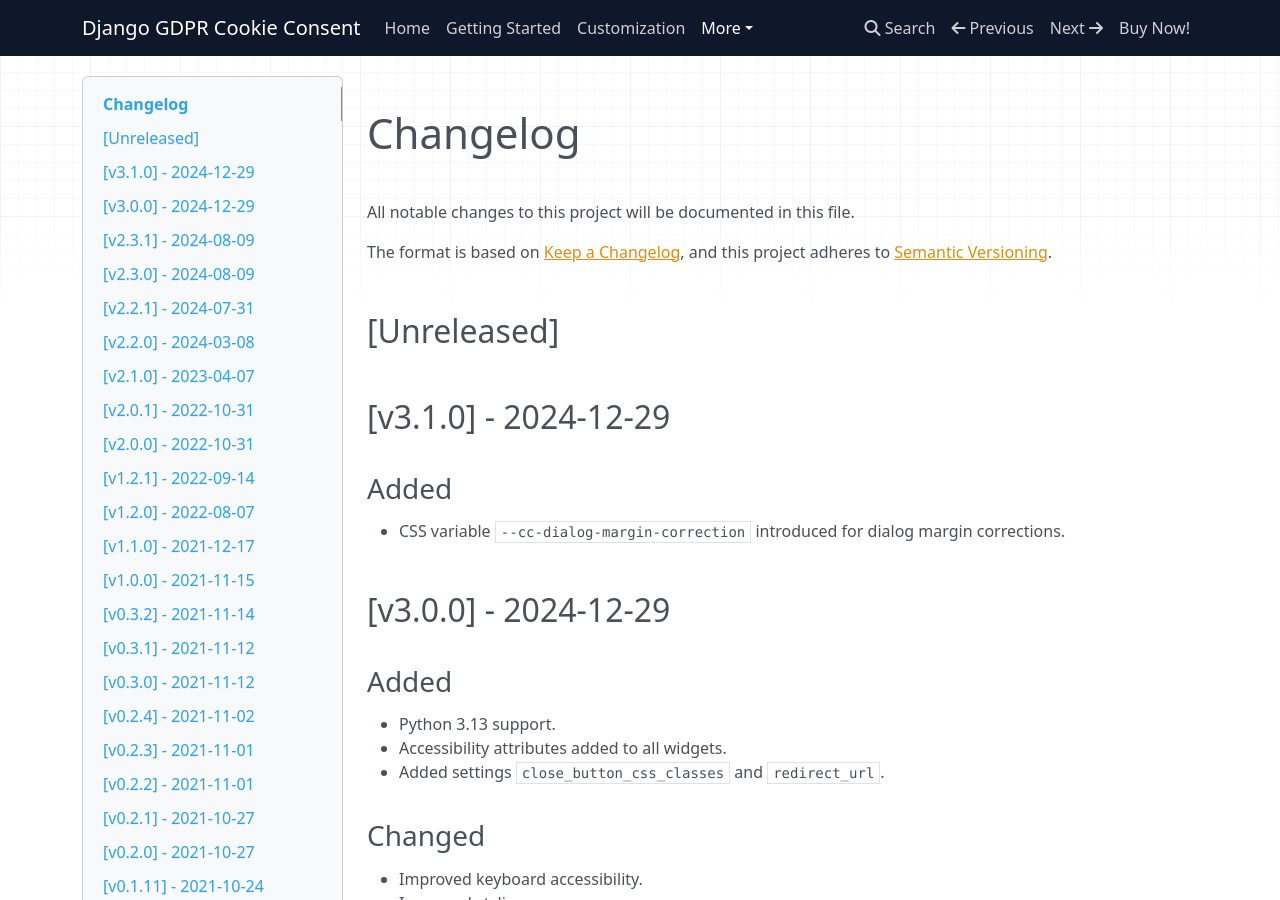
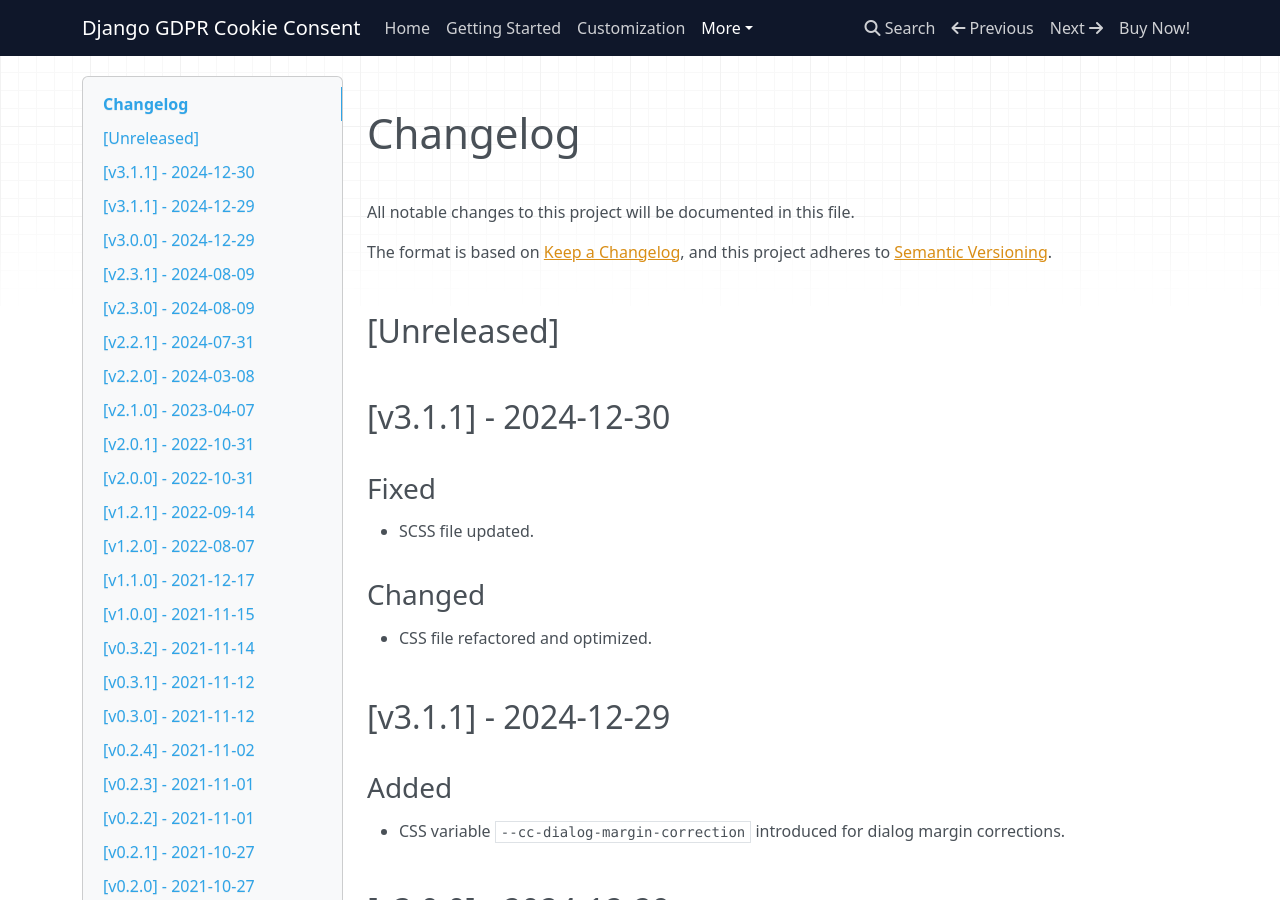
Before and after one commit to websightful/django-gdpr-cookie-consent-docs, an MkDocs documentation site: the page built from src/changelog.md, in a window 1280 px wide and 900 px high. Built offline with MkDocs 1.6.1, drawn with Linux system fonts in a browser that asks for light colours; nearby versions of some CDN libraries.

Commit message:
✨ v3.1.1

````diff
--- a/docs/getting-started/index.html
+++ b/docs/getting-started/index.html
@@ -123,13 +123,13 @@
 <p>Create a directory <code>private_wheels/</code> in your project's repository and add the wheel file of the app there.</p>
 <p>Link to this file in your <code>requirements.txt</code>:</p>
 <pre><code>Django==5.0
-file:./private_wheels/django_gdpr_cookie_consent-3.1.0-py2.py3-none-any.whl
+file:./private_wheels/django_gdpr_cookie_consent-3.1.1-py2.py3-none-any.whl
 </code></pre>
 <p>Install the pip requirements from the <code>requirements.txt</code> file into your project's virtual environment:</p>
 <pre><code class="language-shell">(venv)$ pip install -r requirements.txt
 </code></pre>
 <p>Alternatively to start quickly, install the wheel file into your Django project's virtual environment right from the shell:</p>
-<pre><code class="language-shell">(venv)$ pip install /path/to/django_gdpr_cookie_consent-3.1.0-py2.py3-none-any.whl
+<pre><code class="language-shell">(venv)$ pip install /path/to/django_gdpr_cookie_consent-3.1.1-py2.py3-none-any.whl
 </code></pre>
 <h3 id="2-add-the-app-to-installed_apps-of-your-project-settings">2. Add the app to INSTALLED_APPS of your project settings</h3>
 <pre><code class="language-python">INSTALLED_APPS = [
--- a/docs/index.html
+++ b/docs/index.html
@@ -191,7 +191,7 @@
 </tr>
 <tr>
 <td>Latest package version</td>
-<td>3.1.0</td>
+<td>3.1.1</td>
 </tr>
 </tbody>
 </table>
@@ -322,5 +322,5 @@
 
 <!--
 MkDocs version : 1.3.1
-Build Date UTC : 2024-12-29 22:44:33.754070+00:00
+Build Date UTC : 2024-12-30 22:52:14.287304+00:00
 -->
--- a/src/changelog.md
+++ b/src/changelog.md
@@ -11,7 +11,18 @@
 [Unreleased]
 ------------
 
-[v3.1.0] - 2024-12-29
+[v3.1.1] - 2024-12-30
+------------------
+
+### Fixed
+
+- SCSS file updated.
+
+### Changed
+
+- CSS file refactored and optimized.
+
+[v3.1.1] - 2024-12-29
 ------------------
 
 ### Added
--- a/src/getting-started.md
+++ b/src/getting-started.md
@@ -12,7 +12,7 @@
 
 ```
 Django==5.0
-file:./private_wheels/django_gdpr_cookie_consent-3.1.0-py2.py3-none-any.whl
+file:./private_wheels/django_gdpr_cookie_consent-3.1.1-py2.py3-none-any.whl
 ```
 
 Install the pip requirements from the `requirements.txt` file into your project's virtual environment:
@@ -24,7 +24,7 @@
 Alternatively to start quickly, install the wheel file into your Django project's virtual environment right from the shell:
 
 ```shell
-(venv)$ pip install /path/to/django_gdpr_cookie_consent-3.1.0-py2.py3-none-any.whl
+(venv)$ pip install /path/to/django_gdpr_cookie_consent-3.1.1-py2.py3-none-any.whl
 ```
 
 
````
Also changed, not shown: docs/changelog/index.html (+31 -18 lines), docs/sitemap.xml (+6 -6 lines), src/index.md (+1 -1 lines), docs/search/search_index.json, 1 other file.
